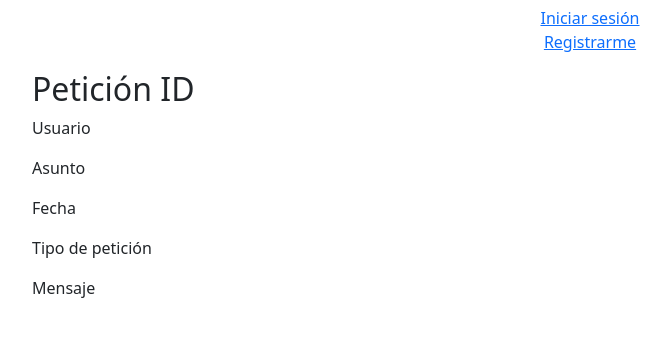
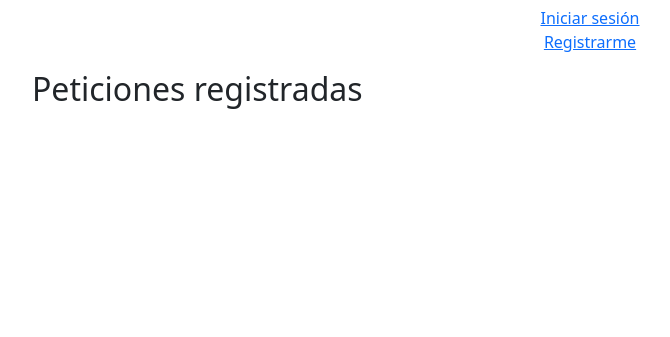
Before and after one commit to law153/Capstone_008D-Proyecto-College-Choice-Helper, a Django app: page /ver_peticiones/ in a window 1280 px wide. Shown: the part 74-411 px from the top of the page, without its empty margins (50-720 px from the left). Run offline with Django 5.2, Linux system fonts and the light colour scheme; tables that the repository leaves empty hold one stand-in row (values such as "Sample post").

Commit message:
Trabajando peticiones
+ puestos links

```diff
--- a/Fase 2/Evidencias Proyecto/Evidencias de sistema/college_choice_helper/core/templates/core/admin/verPeticiones.html
+++ b/Fase 2/Evidencias Proyecto/Evidencias de sistema/college_choice_helper/core/templates/core/admin/verPeticiones.html
@@ -2,7 +2,7 @@
 {% load static %}
 
     {% block titulo %}
-        <title>Petición</title>
+        <title>Peticiones</title>
     {% endblock titulo %}
 
     {% block disenos %}
@@ -11,13 +11,30 @@
 
 
     {% block cuerpo %}
-        <h2>Petición ID</h2>
-        <div>
-            <p>Usuario</p>
-            <p>Asunto</p>
-            <p>Fecha</p>
-            <p>Tipo de petición</p>
-            <p>Mensaje</p>
+        <h2>Peticiones registradas</h2>
+        <div class="row">
+            {% for pr in peticionesRol %}
+            <div class="col-md-6">
+                <h1>Peticiones de cambio de rol</h1>
+
+                <p>ID: {{ pr.idPeticiones }}</p>
+                <p>Asunto: {{ pr.asunto }}</p>
+                <p>Mensaje: {{ pr.mensaje }}</p>
+                <p>Fecha: {{ pr.fechaPeticion }}</p>
+            </div>
+            {% endfor %}
+
+            {% for pg in peticionesRol %}
+            <div class="col-md-6">
+                <h1>Peticiones generales</h1>
+
+                <p>ID: {{ pg.idPeticiones }}</p>
+                <p>Asunto: {{ pg.asunto }}</p>
+                <p>Tipo de petición: {{ pg.asunto }}</p>
+                <p>Mensaje</p>
+                <p>Fecha</p>
+            </div>
+            {% endfor %}
         </div>
     {% endblock cuerpo %}
 
--- a/Fase 2/Evidencias Proyecto/Evidencias de sistema/college_choice_helper/core/templates/core/sinCuenta/plantillaSinCuenta.html
+++ b/Fase 2/Evidencias Proyecto/Evidencias de sistema/college_choice_helper/core/templates/core/sinCuenta/plantillaSinCuenta.html
@@ -46,8 +46,8 @@
                     {% endif %}
                     <!--Institution manager-->
                     {% if rol == 1 %}
-                        <li><a href="{% url 'mostrarLogin' %}">Agregar instituciones</a></li>
-                        <li><a href="{% url 'mostrarRegistro'%}">Editar instituciones</a></li>
+                        <li><a href="{% url 'mostrarRegistroInstitucion' %}">Agregar instituciones</a></li>
+                        <li><a href="{% url 'mostrarEditarInstitucion'%}">Editar instituciones</a></li>
                         <li><a href="{% url 'mostrarHacerpeticion'%}">Hacer una petición</a></li>
                         <li><a href="{% url 'mostrarGestionCuenta' %}">Gestionar cuenta</a></li>
                         <li><a href="{% url 'cierreSesion'%}">Cerrar sesión</a></li>
--- a/Fase 2/Evidencias Proyecto/Evidencias de sistema/college_choice_helper/core/viewsAdmin.py
+++ b/Fase 2/Evidencias Proyecto/Evidencias de sistema/college_choice_helper/core/viewsAdmin.py
@@ -1,27 +1,34 @@
 from django.shortcuts import render
+from .models import Usuario, Rol, Peticiones, Institucion
 
 #Admin
 def mostrarGestionEstu(request):
     rol = request.session.get('rol', None)
+    correo = request.session.get('correo', None)
 
-    contexto = {'rol': rol}
+    contexto = {'rol': rol, 'correo': correo}
     return render (request,'core/admin/gestionEstudiantes.html', contexto)
 
 def mostrarGestionInsti(request):
     rol = request.session.get('rol', None)
-
-    contexto = {'rol': rol}
+    correo = request.session.get('correo', None)
+    contexto = {'rol': rol, 'correo': correo}
     return render (request,'core/admin/gestionInstituciones.html', contexto)
 
 def mostrarVerPeticiones(request):
     rol = request.session.get('rol', None)
+    correo = request.session.get('correo', None)
 
-    contexto = {'rol': rol}
+    peticionesRol = Peticiones.objects.filter(tipoPeticion="Cambio de rol")
+    peticionesGeneral = Peticiones.objects.exclude(tipoPeticion="Cambio de rol")
+
+    contexto = {'rol': rol, 'correo': correo, 'peticionesRol': peticionesRol, 'peticionesGeneral': peticionesGeneral}
     return render (request,'core/admin/verPeticiones.html', contexto)
 
 def mostrarVerPeticion(request):
     rol = request.session.get('rol', None)
+    correo = request.session.get('correo', None)
 
-    contexto = {'rol': rol}
+    contexto = {'rol': rol, 'correo': correo}
 
     return render (request,'core/admin/verPeticion.html', contexto)
```
Also changed, not shown: Fase 2/Evidencias Proyecto/Evidencias de sistema/college_choice_helper/core/templates/core/admin/verPeticion.html (+7 -20 lines).
